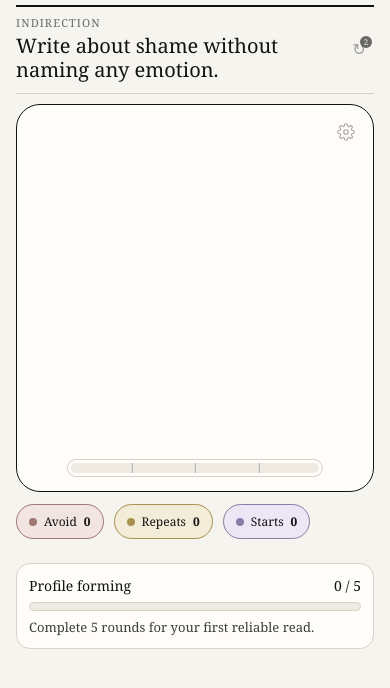
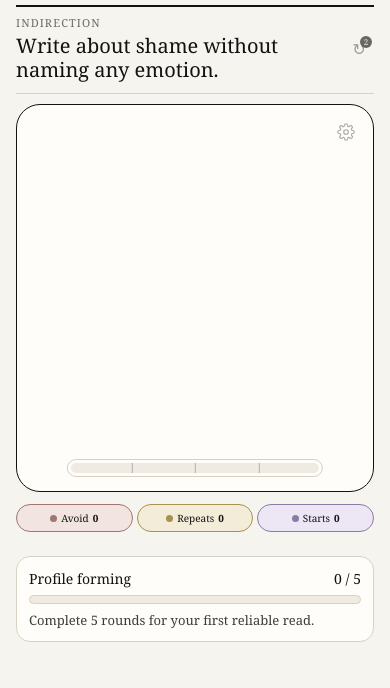
Before and after one commit to moonpogo/wayword, a plain HTML site: page index.html in a window 390 px wide. Both pictures are taken after a click on the button "Enter Wayword". Shown: the part 126-814 px from the top of the page. Drawn offline with Linux system fonts and the light colour scheme.

Commit message:
Responsive legend layout tweak

```diff
--- a/style.css
+++ b/style.css
@@ -2030,6 +2030,26 @@ html[data-theme="dark"] .editor-options-panel .theme-moon{
     padding:0 12px;
     justify-content:center;
   }
+
+  .legend-row{
+    flex-wrap:nowrap;
+    justify-content:center;
+    gap:6px;
+  }
+
+  .legend-pill{
+    flex:1 1 0;
+    min-width:0;
+    justify-content:center;
+    padding:7px 8px;
+    font-size:11px;
+    gap:5px;
+  }
+
+  .legend-text,
+  .legend-count{
+    white-space:nowrap;
+  }
 }
 @media (max-width:430px){
   .prompt-card{
@@ -2075,4 +2095,19 @@ html[data-theme="dark"] .editor-options-panel .theme-moon{
   .editor-options-panel .editor-options-input{
     font-size:13px;
   }
-}
+
+  .legend-row{
+    gap:4px;
+  }
+
+  .legend-pill{
+    padding:6px 6px;
+    font-size:10px;
+    gap:4px;
+  }
+
+  .legend-swatch{
+    width:7px;
+    height:7px;
+  }
+}
```
